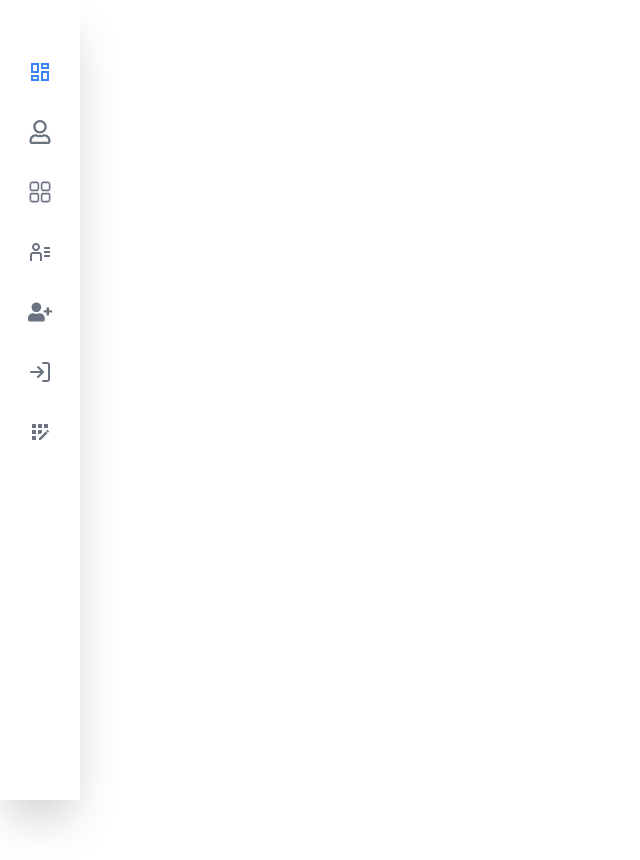
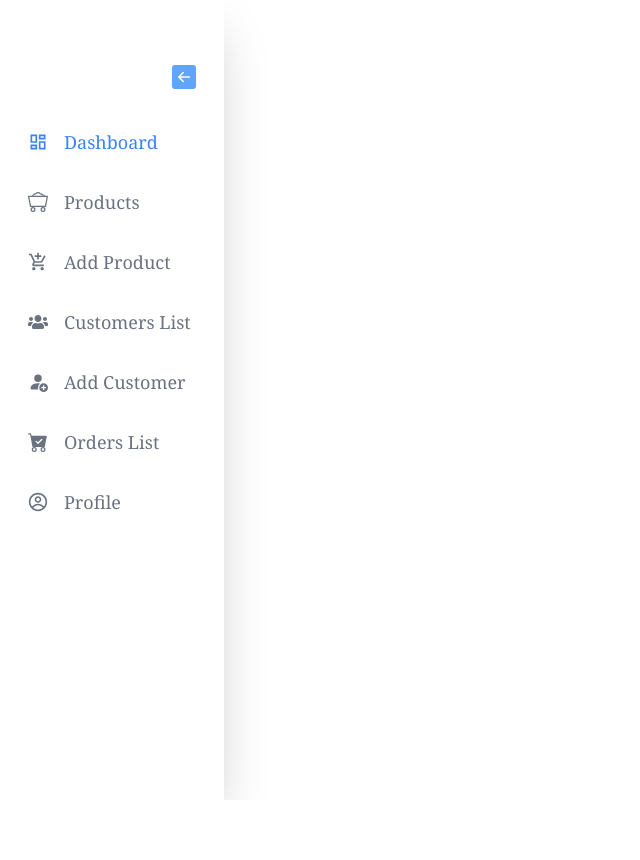
Before and after one commit to loknathsd/E-commerce-dashboard, a React (Create React App) app: page / in a window 1280 px wide. Shown: the whole page, without its empty margins (0-640 px from the left). After the commit the page ends 800 px from the top, so only its background shows below. Built offline with nearby package versions, Linux system fonts and the light colour scheme.

Commit message:
sidebar updated

```diff
--- a/package.json
+++ b/package.json
@@ -16,6 +16,7 @@
     "react-router-dom": "^6.11.0",
     "react-scripts": "5.0.1",
     "simplebar-react": "^3.2.4",
+    "tw-elements": "^1.0.0-beta2",
     "web-vitals": "^2.1.4"
   },
   "scripts": {
--- a/src/components/Sidebar/Sidebar.jsx
+++ b/src/components/Sidebar/Sidebar.jsx
@@ -1,71 +1,75 @@
-import{ React,useState} from 'react';
-import { MdOutlineDashboard } from 'react-icons/md';
-import { FaRegUser, FaUserPlus } from 'react-icons/fa';
-import { RxDashboard } from 'react-icons/rx';
-import { CgUserList } from 'react-icons/cg';
-import { FiLogIn } from 'react-icons/fi';
-import { MdAppRegistration } from 'react-icons/md';
-import ScrollBar from "simplebar-react";
-import { Tooltip } from '@mui/material';
+import React, { useState } from 'react';
+import { MdOutlineDashboard, MdAddShoppingCart } from 'react-icons/md';
+import { BsMinecartLoaded, BsPersonFillAdd, BsFillCartCheckFill, BsFillArrowLeftSquareFill, BsFillArrowRightSquareFill } from 'react-icons/bs';
+import { FaUsers } from 'react-icons/fa';
+import { CgProfile } from 'react-icons/cg';
 import { Link } from 'react-router-dom';
-
 
 const index = [
     {
         title: "Dashboard",
         Icon: <MdOutlineDashboard />,
-        path: "/dashboard",
+        path: "dashboard",
     },
     {
-        title: "User Profile",
-        Icon: <FaRegUser />,
-        path: "/dashboard/user-profile",
+        title: "Products",
+        Icon: <BsMinecartLoaded />,
+        path: "products",
     },
     {
-        title: "User Grid",
-        Icon: <RxDashboard />,
-        path: "/dashboard/user-grid",
+        title: "Add Product",
+        Icon: <MdAddShoppingCart />,
+        path: "add-product",
     },
     {
-        title: "User List",
-        Icon: <CgUserList />,
-        path: "/dashboard/user-list",
+        title: "Customers List",
+        Icon: <FaUsers />,
+        path: "customers",
     },
     {
-        title: "Add user",
-        Icon: <FaUserPlus />,
-        path: "/dashboard/add-user",
+        title: "Add Customer",
+        Icon: <BsPersonFillAdd />,
+        path: "add-customer",
     },
     {
-        title: "Login",
-        Icon: <FiLogIn />,
-        path: "/login",
+        title: "Orders List",
+        Icon: <BsFillCartCheckFill />,
+        path: "orders",
     },
     {
-        title: "Register",
-        Icon: <MdAppRegistration />,
-        path: "/Register",
+        title: "Profile",
+        Icon: <CgProfile />,
+        path: "profile",
     },
+
 ];
 
 const Sidebar = () => {
-    const [active,setActive] = useState("Dashboard");
+    const [active, setActive] = useState("Dashboard");
+    const [show, setShow] = useState(false);
 
-    const handleActiveButton = (menu)=>{
-        console.log(menu.title);
-        setActive(menu.title)
+    const handleActiveButton = (menu) => {
+        setActive(menu.title);
     }
+
     return (
-        <div className='w-20 shadow-2xl h-[100vh] px-7 pt-10'>
-            <ScrollBar style={{ maxHeight: "calc(100% - 50px)" }}>
-                {index.map((nav, index) =>
-                    <div key={index} className='mt-5'>
-                        <Tooltip title={nav.title} placement="right" key={index} >
-                            <Link to={nav.path}><button onClick={()=>handleActiveButton(nav)} className={`mb-[1rem] text-2xl ${active === nav.title ? 'text-blue-500' : 'text-gray-500'}`}>{nav.Icon}</button></Link>
-                        </Tooltip>
-                    </div>
-                )}
-            </ScrollBar>
+        <div style={{position:'sticky',top:0}}>
+            <div className={`${show ? 'w-20' : 'w-56'} shadow-2xl h-[100vh] px-7 pt-16`}>
+                <div className='text-right text-2xl text-blue-400'>
+                    {!show && <button onClick={()=>setShow(true)} ><BsFillArrowLeftSquareFill /></button>}
+                    {show && <button onClick={()=>setShow(false)}><BsFillArrowRightSquareFill /></button>}
+                </div>
+                <div style={{ maxHeight: "calc(100% - 50px)" }}>
+                    {index.map((nav, index) =>
+                        <div key={index} >
+                            <Link to={nav.path} onClick={() => handleActiveButton(nav)}  className={`font-serif flex mb-[1rem] mt-8 text-lg gap-4 cursor-pointer ${active === nav.title ? 'text-blue-500' : 'text-gray-500'}`}>
+                                <button className='text-xl'>{nav.Icon}</button>
+                                {!show && <p>{nav.title}</p>}
+                            </Link>
+                        </div>
+                    )}
+                </div>
+            </div>
         </div>
     );
 };
--- a/src/utils/Routing/Routing.jsx
+++ b/src/utils/Routing/Routing.jsx
@@ -3,10 +3,12 @@
 import DashboardLayout from '../../Layout/DashboardLayout';
 import Login from '../../pages/Login';
 import Register from '../../pages/Register';
+import Navbar from '../../components/Navbar/Navbar'
 
 const Routing = () => {
     return (
         <div>
+            <Navbar />
             <Routes>
                 <Route path='/login' element={<Login />} />
                 <Route path='/register' element={<Register />} />
```
Also changed, not shown: 1 other file (tests, documents, lock files or other folders).
